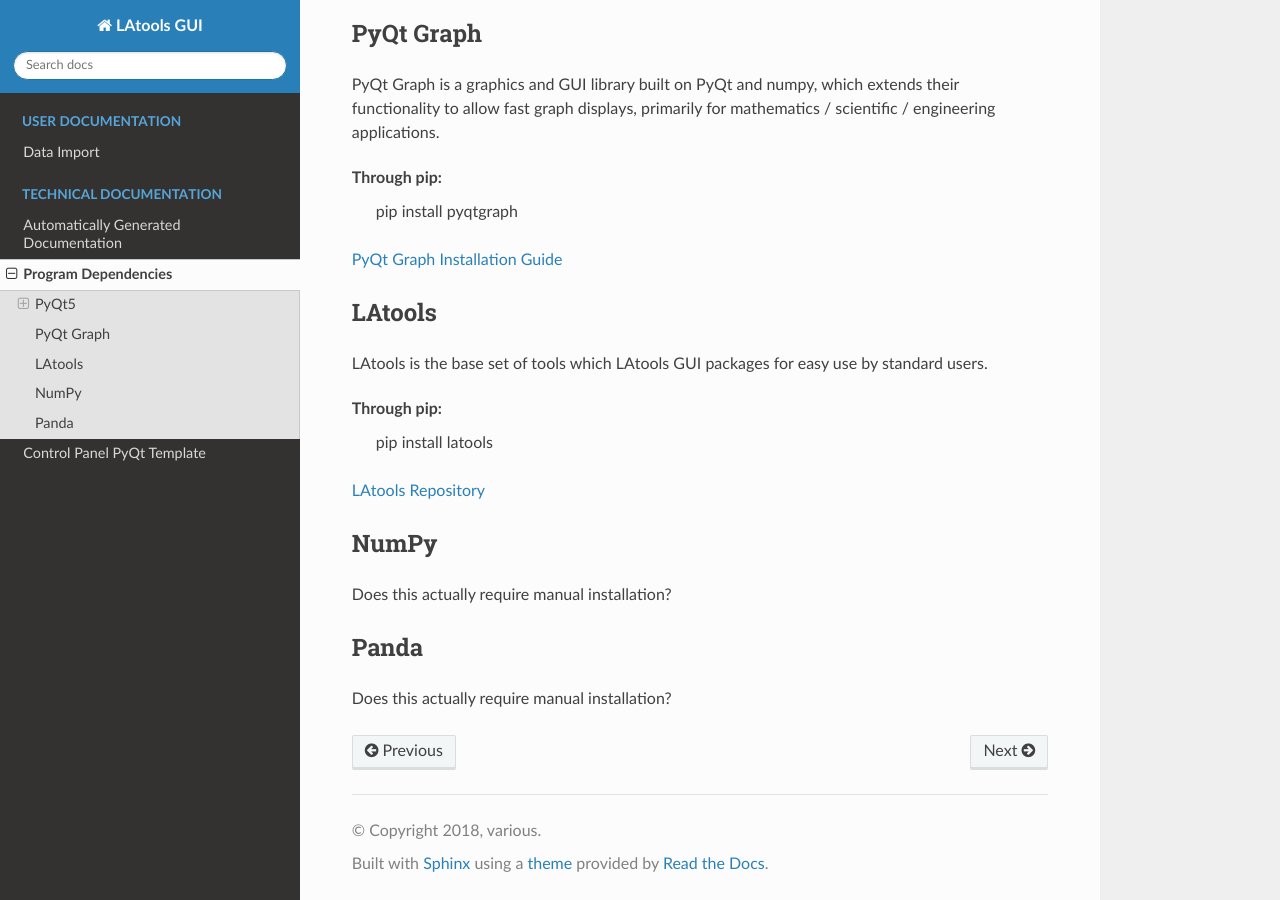
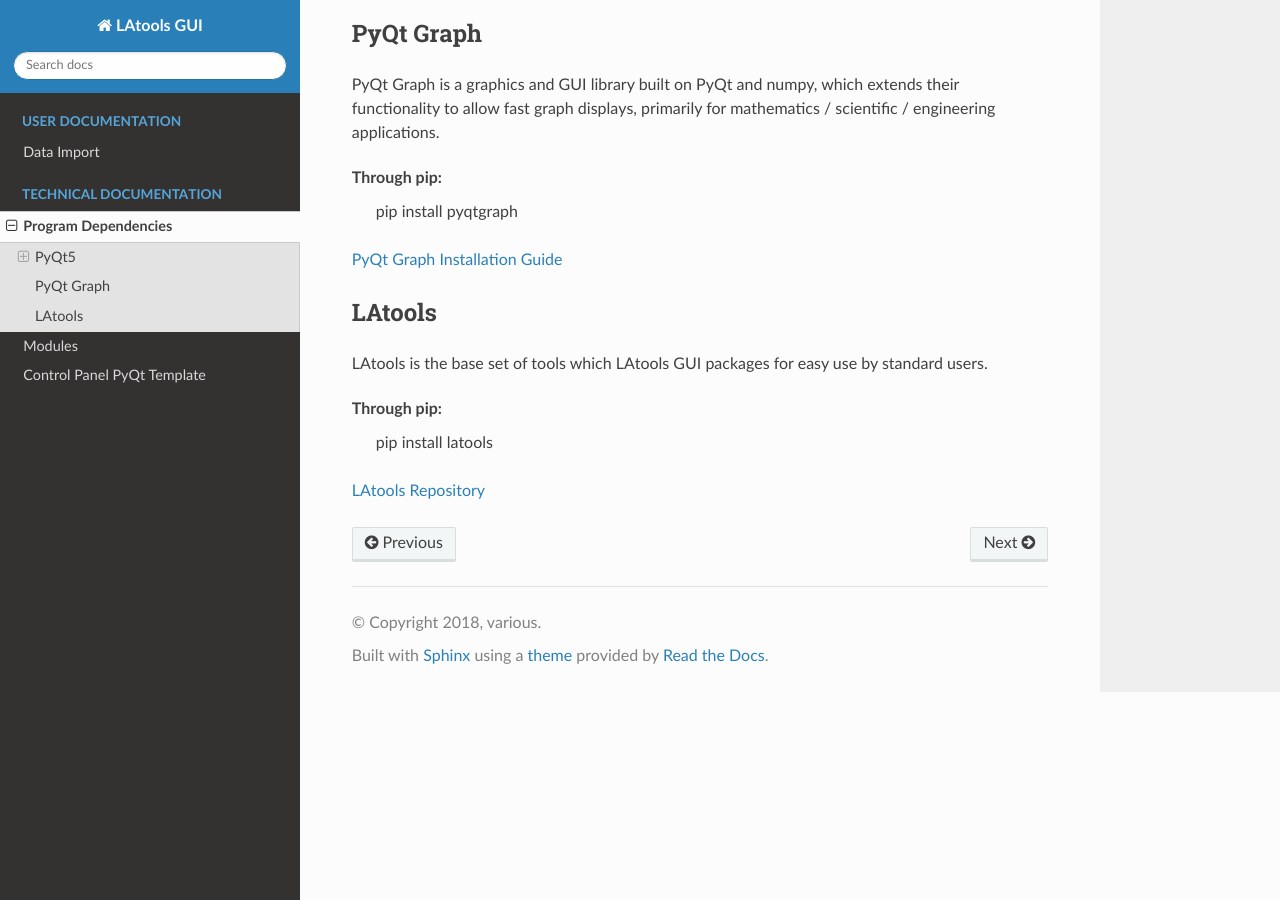
Before and after one commit to oscarbranson/latools_gui, a Sphinx documentation site: the page built from docs/source/backend/dependencies.rst, in a window 1280 px wide and 900 px high, scrolled down 791 px. Built offline with Sphinx 7.4.7 and the Read the Docs theme 2.0.0, drawn with Linux system fonts in a browser that asks for light colours.

Commit message:
Reorganised the documentation structure for the Sphinx backend.

```diff
--- a/docs/source/backend/dependencies.rst
+++ b/docs/source/backend/dependencies.rst
@@ -52,15 +52,3 @@
     pip install latools
 
 `LAtools Repository <https://github.com/oscarbranson/latools>`_
-
-
-NumPy
-=========================================
-
-Does this actually require manual installation?
-
-
-Panda
-========================================
-
-Does this actually require manual installation?
--- a/docs/source/backend/autodoc.rst
+++ b/docs/source/backend/modules/latoolsgui.rst
@@ -1,9 +1,6 @@
 ######################################
-Automatically Generated Documentation
+LAtools GUI - Main Module
 ######################################
-
-latoolsgui Main Module
-========================
 
 .. automodule:: latoolsgui
 
--- /dev/null
+++ b/docs/source/backend/modules/stage_documents/despikingStageDoc.rst
@@ -0,0 +1,5 @@
+######################################
+Despiking
+######################################
+
+.. automodule:: stages.despikingStage
--- /dev/null
+++ b/docs/source/backend/modules/template_documents/navigationPaneDoc.rst
@@ -0,0 +1,5 @@
+######################################
+Navigation Pane
+######################################
+
+.. automodule:: templates.navigationPane
```
Also changed, not shown: docs/source/backend/modules.rst (added, +10 -0 lines), docs/source/backend/modules/runningProject.rst (added, +13 -0 lines), docs/source/backend/modules/stages.rst (added, +13 -0 lines), docs/source/backend/modules/templates.rst (added, +13 -0 lines), 2 other files.
